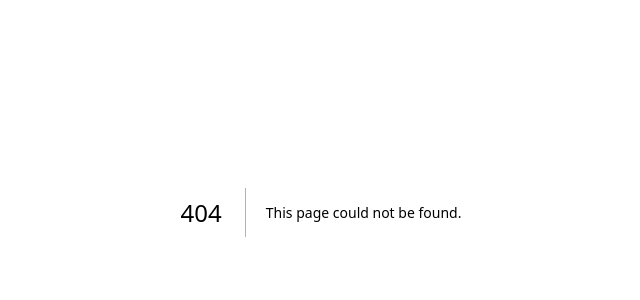
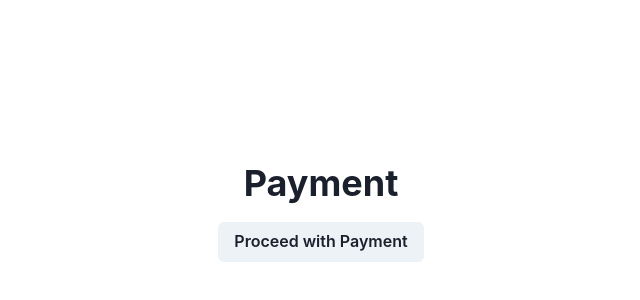
Before and after one commit to avintimilsina/hulak, a Next.js app in the folder apps/web/: page /payment in a window 1280 px wide. Before the commit this address had no page. Shown: the part 188-488 px from the top of the page, without its empty margins (319-959 px from the left). Built offline with nearby package versions, Linux system fonts and the light colour scheme.

Commit message:
feat(web): :sparkles: added payment and success page

```diff
--- /dev/null
+++ b/apps/web/src/pages/payment/index.tsx
@@ -0,0 +1,56 @@
+/* eslint-disable @typescript-eslint/naming-convention */
+import { Button, Grid, Heading, VStack } from "@chakra-ui/react";
+
+const PaymentPage = () => {
+	const handleSubmission = async () => {
+		const response = await fetch("/api/payment", {
+			method: "POST",
+			headers: {
+				"Content-Type": "application/json",
+			},
+			body: JSON.stringify({
+				amount: 1300,
+				purchase_order_id: "test12",
+				purchase_order_name: "test",
+				customer_info: {
+					name: "Ashim Upadhaya",
+					email: "example@gmail.com",
+					phone: "9811496763",
+				},
+				amount_breakdown: [
+					{
+						label: "Mark Price",
+						amount: 1000,
+					},
+					{
+						label: "VAT",
+						amount: 300,
+					},
+				],
+				product_details: [
+					{
+						identity: "1234567890",
+						name: "Khalti logo",
+						total_price: 1300,
+						quantity: 1,
+						unit_price: 1300,
+					},
+				],
+			}),
+		});
+
+		const { pidx, payment_url } = await response.json();
+		console.log("PIXD", pidx);
+		window.location.assign(payment_url);
+	};
+	return (
+		<Grid placeItems="center" h="100vh">
+			<VStack gap={4}>
+				<Heading>Payment</Heading>
+				<Button onClick={handleSubmission}>Proceed with Payment</Button>
+			</VStack>
+		</Grid>
+	);
+};
+
+export default PaymentPage;
```
Also changed, not shown: apps/web/src/pages/payment/success.tsx (added, +9 -0 lines).
